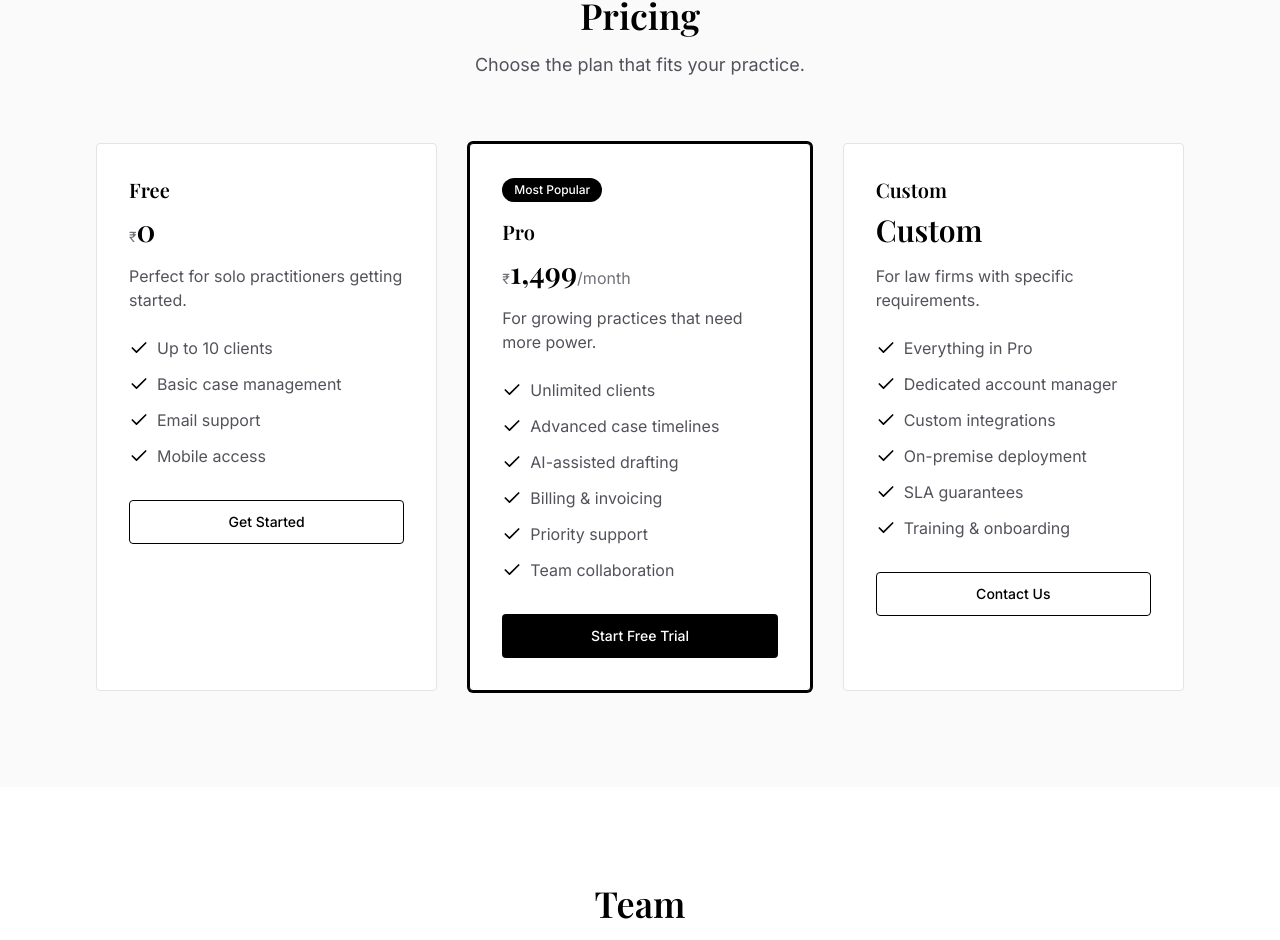
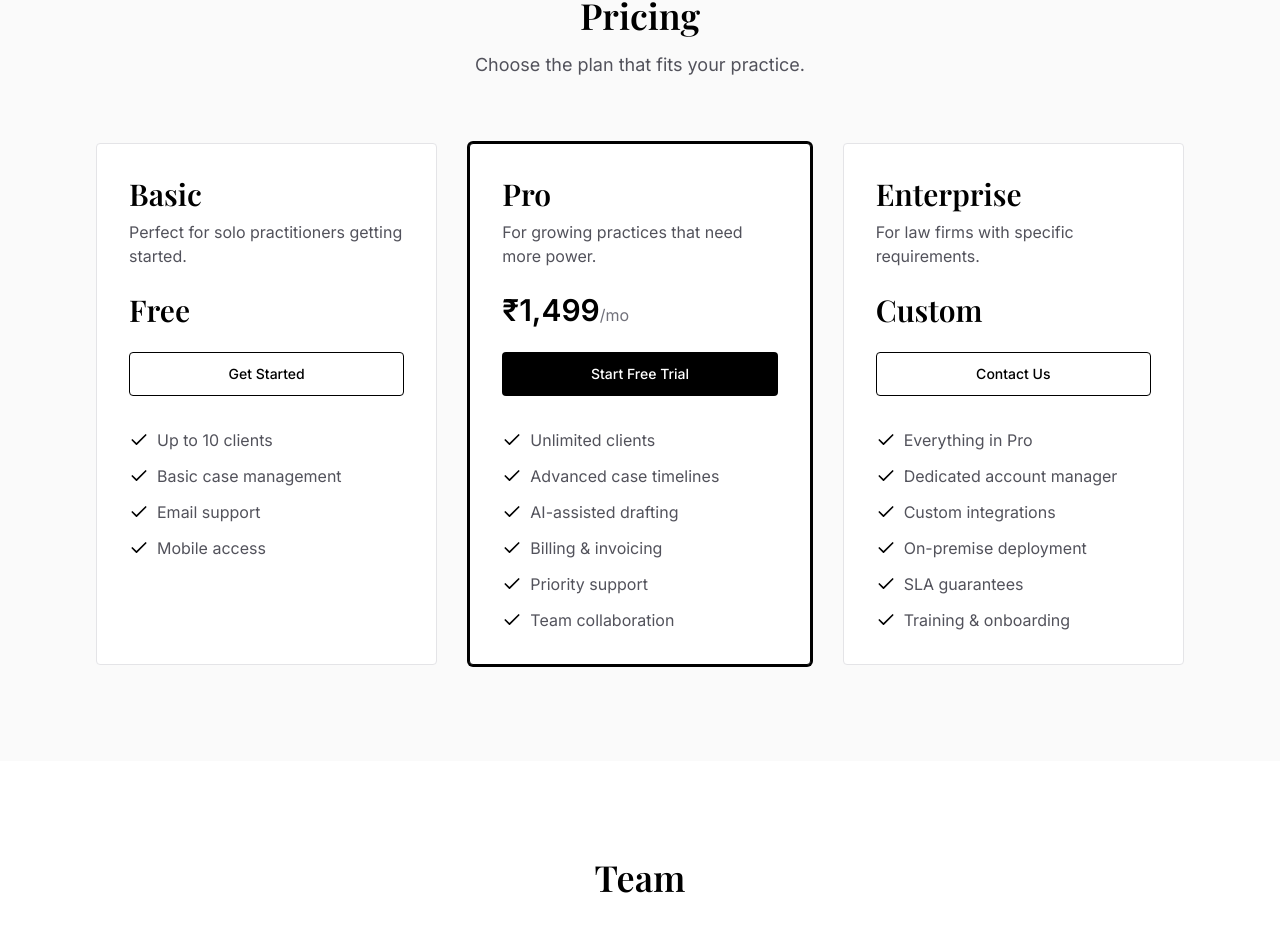
Before and after one commit to knowlex-labs/knowlex-platform-ui, a React (Vite) app: page / in a window 1280 px wide. Shown: the part 1236-2176 px from the top of the page. Built offline with nearby package versions, Linux system fonts and the light colour scheme; no server answers.

Commit message:
feat: improve pricing section

```diff
--- a/src/components/landing/pricing-section.tsx
+++ b/src/components/landing/pricing-section.tsx
@@ -7,8 +7,8 @@ interface PricingSectionProps {
 
 const plans = [
   {
-    name: 'Free',
-    price: '0',
+    name: 'Basic',
+    price: 'Free',
     description: 'Perfect for solo practitioners getting started.',
     features: [
       'Up to 10 clients',
@@ -18,12 +18,11 @@ const plans = [
     ],
     cta: 'Get Started',
     highlighted: false,
-    order: 'order-2 md:order-1',
   },
   {
     name: 'Pro',
     price: '1,499',
-    period: '/month',
+    period: '/mo',
     description: 'For growing practices that need more power.',
     features: [
       'Unlimited clients',
@@ -35,10 +34,9 @@ const plans = [
     ],
     cta: 'Start Free Trial',
     highlighted: true,
-    order: 'order-1 md:order-2',
   },
   {
-    name: 'Custom',
+    name: 'Enterprise',
     price: 'Custom',
     description: 'For law firms with specific requirements.',
     features: [
@@ -51,13 +49,12 @@ const plans = [
     ],
     cta: 'Contact Us',
     highlighted: false,
-    order: 'order-3',
   },
 ]
 
 export function PricingSection({ onGetStarted }: PricingSectionProps) {
   const handleContactUs = () => {
-    window.location.href = 'mailto:nakul.jain@getknowlex.com?subject=Custom Plan Inquiry'
+    window.location.href = 'mailto:nakul.jain@getknowlex.com?subject=Enterprise Plan Inquiry'
   }
 
   return (
@@ -76,41 +73,53 @@ export function PricingSection({ onGetStarted }: PricingSectionProps) {
           {plans.map((plan) => (
             <div
               key={plan.name}
-              className={`bg-ledger-white rounded-lg p-5 sm:p-6 md:p-8 border ${plan.order} ${
+              className={`bg-ledger-white rounded-lg p-5 sm:p-6 md:p-8 border flex flex-col ${
                 plan.highlighted
                   ? 'border-ledger-black ring-2 ring-ledger-black'
                   : 'border-ledger-gray-200'
               }`}
             >
-              {plan.highlighted && (
-                <div className="text-xs font-medium text-ledger-white bg-ledger-black px-3 py-1 rounded-full inline-block mb-3 sm:mb-4">
-                  Most Popular
-                </div>
-              )}
-              <h3 className="text-lg sm:text-xl font-serif font-semibold text-ledger-black mb-2">
+              {/* Plan Name */}
+              <h3 className="text-2xl sm:text-3xl font-serif font-semibold text-ledger-black mb-2">
                 {plan.name}
               </h3>
-              <div className="mb-3 sm:mb-4">
+
+              {/* Description */}
+              <p className="text-sm sm:text-base text-ledger-gray-600 mb-4 sm:mb-6">
+                {plan.description}
+              </p>
+
+              {/* Price */}
+              <div className="mb-4 sm:mb-6">
                 {plan.price === 'Custom' ? (
                   <span className="text-2xl sm:text-3xl font-serif font-semibold text-ledger-black">
                     Custom
                   </span>
+                ) : plan.price === 'Free' ? (
+                  <span className="text-2xl sm:text-3xl font-serif font-semibold text-ledger-black">
+                    Free
+                  </span>
                 ) : (
                   <>
-                    <span className="text-sm text-ledger-gray-500">₹</span>
-                    <span className="text-2xl sm:text-3xl font-serif font-semibold text-ledger-black">
-                      {plan.price}
-                    </span>
+                    <span className="text-2xl sm:text-3xl font-sans font-semibold text-ledger-black">₹{plan.price}</span>
                     {plan.period && (
                       <span className="text-sm sm:text-base text-ledger-gray-500">{plan.period}</span>
                     )}
                   </>
                 )}
               </div>
-              <p className="text-sm sm:text-base text-ledger-gray-600 mb-4 sm:mb-6">
-                {plan.description}
-              </p>
-              <ul className="space-y-2 sm:space-y-3 mb-6 sm:mb-8">
+
+              {/* CTA Button */}
+              <Button
+                variant={plan.highlighted ? 'primary' : 'outline'}
+                className="w-full mb-6 sm:mb-8"
+                onClick={plan.name === 'Enterprise' ? handleContactUs : onGetStarted}
+              >
+                {plan.cta}
+              </Button>
+
+              {/* Features */}
+              <ul className="space-y-2 sm:space-y-3 flex-1">
                 {plan.features.map((feature) => (
                   <li key={feature} className="flex items-start gap-2">
                     <Check className="w-4 h-4 sm:w-5 sm:h-5 text-ledger-black flex-shrink-0 mt-0.5" />
@@ -118,13 +127,6 @@ export function PricingSection({ onGetStarted }: PricingSectionProps) {
                   </li>
                 ))}
               </ul>
-              <Button
-                variant={plan.highlighted ? 'primary' : 'outline'}
-                className="w-full"
-                onClick={plan.name === 'Custom' ? handleContactUs : onGetStarted}
-              >
-                {plan.cta}
-              </Button>
             </div>
           ))}
         </div>
```
